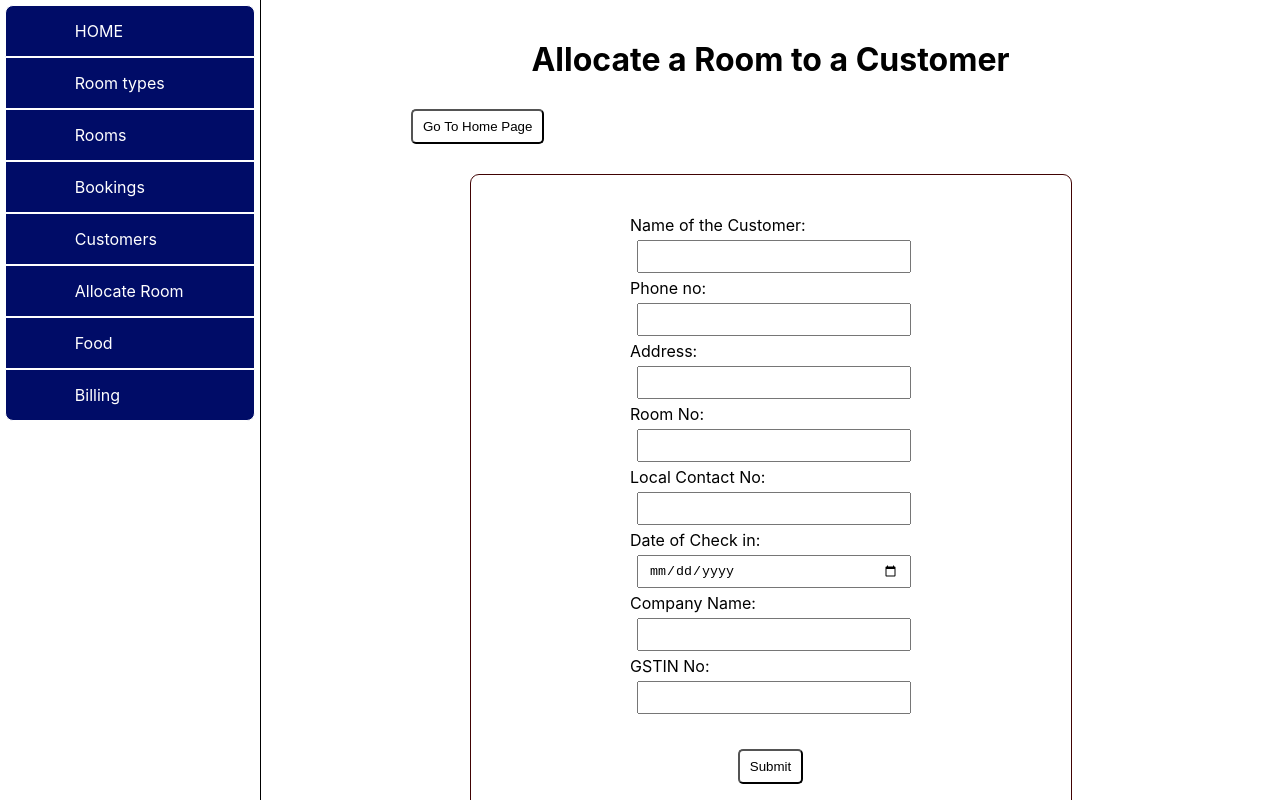
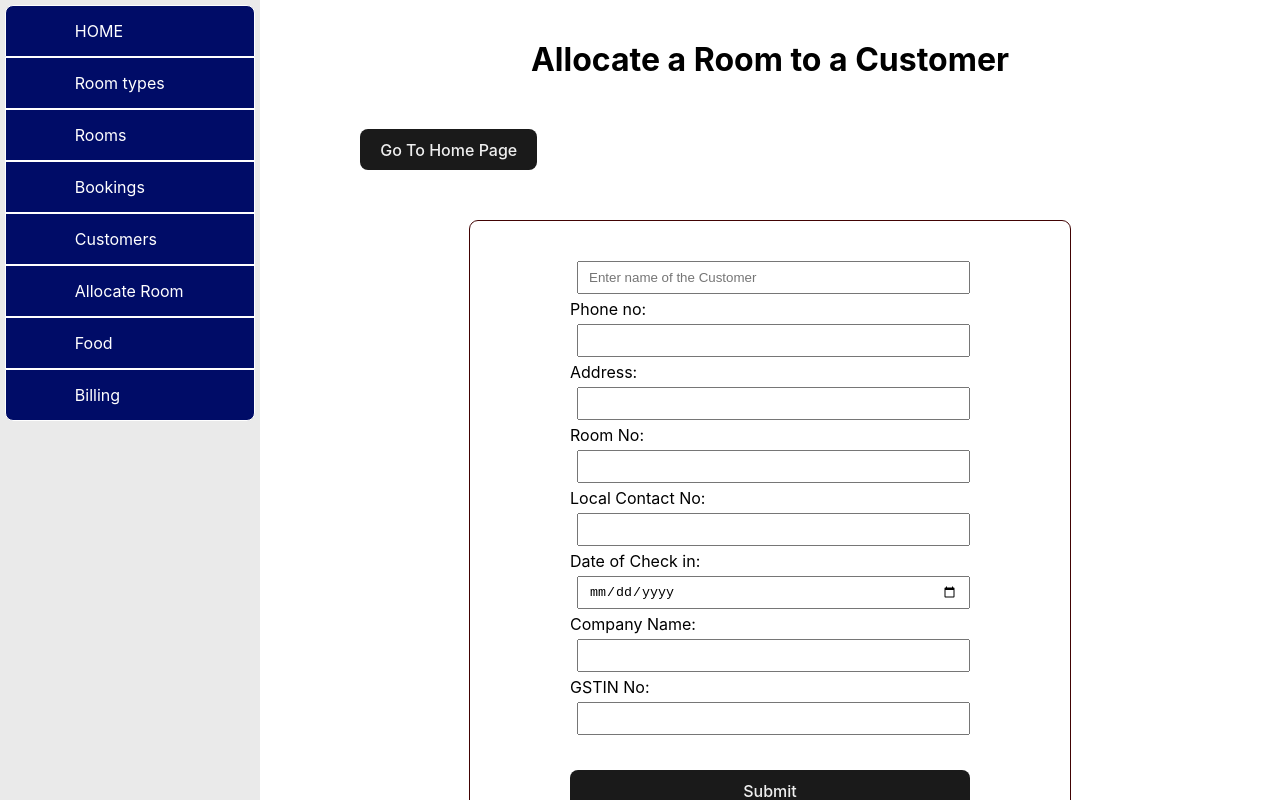
Before and after one commit to imTanay0/hotel-management-system-frontend, a React (Vite) app: page /allocate-room in a window 1280 px wide. Shown: the top 800 px of the page. Built offline with nearby package versions, Linux system fonts and the light colour scheme.

Commit message:
Update Styles

```diff
--- a/src/App.jsx
+++ b/src/App.jsx
@@ -21,7 +21,7 @@ function App() {
           <Sidebar />
         </div>
 
-        <div className="main-content">
+        <main className="main-content">
           <Routes>
             <Route path='/' element={<Home />} />
             <Route path='/bookings' element={<AllBookings />} />
@@ -30,7 +30,7 @@ function App() {
             <Route path='/food' element={<Food />} />
             <Route path='/billing' element={<Billing />} />
           </Routes>
-        </div>
+        </main>
 
       </BrowserRouter>
     </div>
--- a/src/components/Sidebar/sidebar.css
+++ b/src/components/Sidebar/sidebar.css
@@ -5,9 +5,8 @@
   padding: 5px;
   display: flex;
   flex-direction: column;
-  border-right: 1px solid black;
-  /* border-bottom: 1px solid black; */
-  /* border-radius: 0 0 10px 0; */
+  /* border-right: 1px solid black; */
+  background-color: #eaeaea;
 }
 
 .sidebar__logo,
@@ -52,6 +51,7 @@ a:-webkit-any-link {
 .sidebar__allocate-rooms:hover,
 .sidebar__food:hover,
 .sidebar__billing:hover {
-  background-color: rgb(148, 235, 255);
+  background-color: white;
   color: black;
+  border: 1px solid black;
 }
--- a/src/index.css
+++ b/src/index.css
@@ -17,31 +17,31 @@
   -webkit-font-smoothing: antialiased;
   -moz-osx-font-smoothing: grayscale;
   -webkit-text-size-adjust: 100%;
-}
+} */
 
-a {
+/* a {
   font-weight: 500;
   color: #646cff;
   text-decoration: inherit;
 }
 a:hover {
   color: #535bf2;
-}
+} */
 
-body {
+/* body {
   margin: 0;
   display: flex;
   place-items: center;
   min-width: 320px;
   min-height: 100vh;
-}
+} */
 
-h1 {
+/* h1 {
   font-size: 3.2em;
   line-height: 1.1;
-}
+} */
 
-button {
+.btn {
   border-radius: 8px;
   border: 1px solid transparent;
   padding: 0.6em 1.2em;
@@ -49,18 +49,21 @@ button {
   font-weight: 500;
   font-family: inherit;
   background-color: #1a1a1a;
+  color: #efefef;
   cursor: pointer;
   transition: border-color 0.25s;
 }
-button:hover {
-  border-color: #646cff;
+.btn:hover {
+  border-color: #1a1a1a;
+  background-color: #efefef;
+  color: #1a1a1a;
 }
-button:focus,
-button:focus-visible {
+.btn:focus,
+.btn:focus-visible {
   outline: 4px auto -webkit-focus-ring-color;
 }
 
-@media (prefers-color-scheme: light) {
+/* @media (prefers-color-scheme: light) {
   :root {
     color: #213547;
     background-color: #ffffff;
--- a/src/pages/AddBooking/AddBooking.jsx
+++ b/src/pages/AddBooking/AddBooking.jsx
@@ -5,11 +5,15 @@ import './addBooking.css'
 
 const AddBooking = () => {
   return (
-    <div className='booking-section'>
+    <section className='booking-section'>
       <h1>Book a New Customer</h1>
-      <Link to="/bookings">
-        <button>{`<`} Back</button>
-      </Link>
+      <div className="booking-section-back-btn">
+        <Link to="/bookings">
+          <button className='btn'>
+            {`< `} Back
+          </button>
+        </Link>
+      </div>
 
       <div className='booking-section-form'>
         <form>
@@ -54,10 +58,14 @@ const AddBooking = () => {
 
           <br />
           <br />
+
+          <div className="submit-btn">
+            <button className='btn' type="submit">Add Customer</button>
+          </div>
         </form>
       </div>
 
-    </div>
+    </section>
   )
 }
 
--- a/src/pages/AddBooking/addBooking.css
+++ b/src/pages/AddBooking/addBooking.css
@@ -1,3 +1,23 @@
+.booking-section {
+  padding: 50px 100px;
+}
+
+.booking-section h1 {
+  text-align: center;
+  margin-bottom: 50px;
+}
+
 .booking-section-form {
-  padding: 100px;
+  margin-top: 10px;
+  padding: 50px;
 }
+
+.submit-btn {
+  margin-top: 30px;
+  display: flex;
+  justify-content: center;
+}
+
+.booking-section-form button {
+  min-width: 400px;
+}
--- a/src/pages/AllBookings/AllBookings.jsx
+++ b/src/pages/AllBookings/AllBookings.jsx
@@ -1,17 +1,38 @@
 import React from 'react'
+import { Link } from 'react-router-dom';
+
 import './allBookings.css';
-import { Link } from 'react-router-dom';
 
 const AllBookings = () => {
   return (
-    <div className='all-booking__section'>
+    <section className='all-booking__section'>
       <h1>All Bookings</h1>
 
       <Link to="/bookings/add">
-        <button>Add a new Customer</button>
+        <button className='btn'>Book a new customer {`>`}</button>
       </Link>
 
-    </div>
+      <div className='container'>
+        <table>
+          <th>Name</th>
+          <th>Booking from</th>
+          <th>Booking to</th>
+          <th>Contact no.</th>
+          <th>Type of Room</th>
+          <th>Rate Negotiated</th>
+
+          <tr>
+            <td>User 1</td>
+            <td>12-09-2022</td>
+            <td>12-10-2022</td>
+            <td>098394898</td>
+            <td>Family Suite</td>
+            <td>5000</td>
+          </tr>
+
+        </table>
+      </div>
+    </section>
   )
 }
 
--- a/src/pages/AllBookings/allBookings.css
+++ b/src/pages/AllBookings/allBookings.css
@@ -1,3 +1,8 @@
-/* .all-booking__section {
-  background-color: rgb(21, 0, 255);
-} */
+.all-booking__section {
+  padding: 50px 100px;
+}
+
+.all-booking__section h1 {
+  text-align: center;
+  margin-bottom: 50px;
+}
--- a/src/pages/AllocateNewRoom/AllocateNewRoom.jsx
+++ b/src/pages/AllocateNewRoom/AllocateNewRoom.jsx
@@ -76,7 +76,7 @@ const AllocateNewRoom = () => {
 
       <div id='previous-page-btn'>
         <Link to="/">
-          <button>Go To Home Page</button>
+          <button className='btn'>Go To Home Page</button>
         </Link>
       </div>
 
@@ -84,13 +84,15 @@ const AllocateNewRoom = () => {
         <form onSubmit={handleSubmit}>
 
           {/* <div> */}
-          <label htmlFor='user-name'>Name of the Customer: </label>
+          {/* <label htmlFor='user-name'>Name of the Customer: </label> */}
           <input
             id='user-name'
             type="text"
             name='name'
             value={userInfo.name}
             onChange={handleChange}
+            placeholder='Enter name of the Customer'
+            autoComplete='false'
           />
           {/* </div> */}
 
@@ -195,13 +197,13 @@ const AllocateNewRoom = () => {
           <br /> */}
 
           <div id="form-submit-btn">
-            <button type='submit'>Submit</button>
+            <button className='btn' type='submit'>Submit</button>
           </div>
         </form>
       </div>
 
       <div id="next-page-btn">
-        <Link to="/food" target='_blank'><button>Go To Food Page</button></Link>
+        <Link to="/food" target='_blank'><button className='btn'>Go To Food Page</button></Link>
       </div>
     </div>
   )
--- a/src/pages/AllocateNewRoom/allocateNewRoom.css
+++ b/src/pages/AllocateNewRoom/allocateNewRoom.css
@@ -4,16 +4,7 @@
 }
 
 #previous-page-btn {
-  margin-left: 150px;
-}
-
-.room-allocate-section button {
-  padding: 0 10px;
-  height: 35px;
-  margin: 30px 0;
-  border-radius: 5px;
-  cursor: pointer;
-  background-color: white;
+  margin: 50px 30px 50px 100px;
 }
 
 .room-allocate-section-form {
@@ -27,13 +18,13 @@
 }
 
 .room-allocate-section-form form {
-  padding: 40px 50px 0;
+  padding: 40px 0 0;
   display: flex;
   gap: 5px;
   flex-direction: column;
   justify-content: center;
   /* position: relative;
-  left: 300px; */
+  left: 10px; */
 }
 
 .room-allocate-section-form label {
@@ -43,22 +34,26 @@
 .room-allocate-section-form input {
   padding: 2px 10px;
   margin-left: 7px;
-  width: 250px;
+  width: inherit;
   height: 25px;
 }
 
 #form-submit-btn {
-  /* width: fit-content; */
   display: flex;
   justify-content: center;
+  margin: 30px 0;
+}
+
+.room-allocate-section-form button {
+  min-width: 400px;
 }
 
 #next-page-btn {
   display: flex;
   justify-content: flex-end;
-  margin-right: 150px;
+  margin: 50px 100px 50px 30px;
 }
-
+/*
 .room-allocate-section button:hover {
   background-color: #d9d9d9;
-}
+} */
--- a/src/pages/Billing/Billing.jsx
+++ b/src/pages/Billing/Billing.jsx
@@ -55,14 +55,14 @@ const Billing = () => {
           <br />
           <br />
 
-          <button>Submit</button>
+          <button className='btn' type='submit'>Submit</button>
 
         </form>
       </div>
 
       <div className='billling-submit'>
         <Link to="/">
-          <button>Reaturn to home page</button>
+          <button className='btn'>Reaturn to home page</button>
         </Link>
       </div>
 
--- a/src/pages/Home/Home.jsx
+++ b/src/pages/Home/Home.jsx
@@ -16,23 +16,8 @@ const Home = () => {
         Welcome to The Lushai Inn
       </h1>
 
-      <div className='home-section-content'>
-        <div className='already-booked'>
-          <h2>If you have already booked, check your booking details here.</h2>
-          <Link to="/booking"><button>Click here</button></Link>
-        </div>
-
-        <div className='unbooked'>
-          <h2>Otherwise check for available room and book here.</h2>
-          <Link to="/room-allocation"><button>Book here</button></Link>
-        </div>
-      </div>
-
-      <div children='print-button' style={{ marginTop: "80px" }}>
-        <button
-          style={{ height: "28px", width: "50px", borderRadius: "5px", cursor: "pointer" }}
-          onClick={handlePrint}
-        >
+      <div>
+        <button className='btn' onClick={handlePrint}>
           Print
         </button>
       </div>
```
